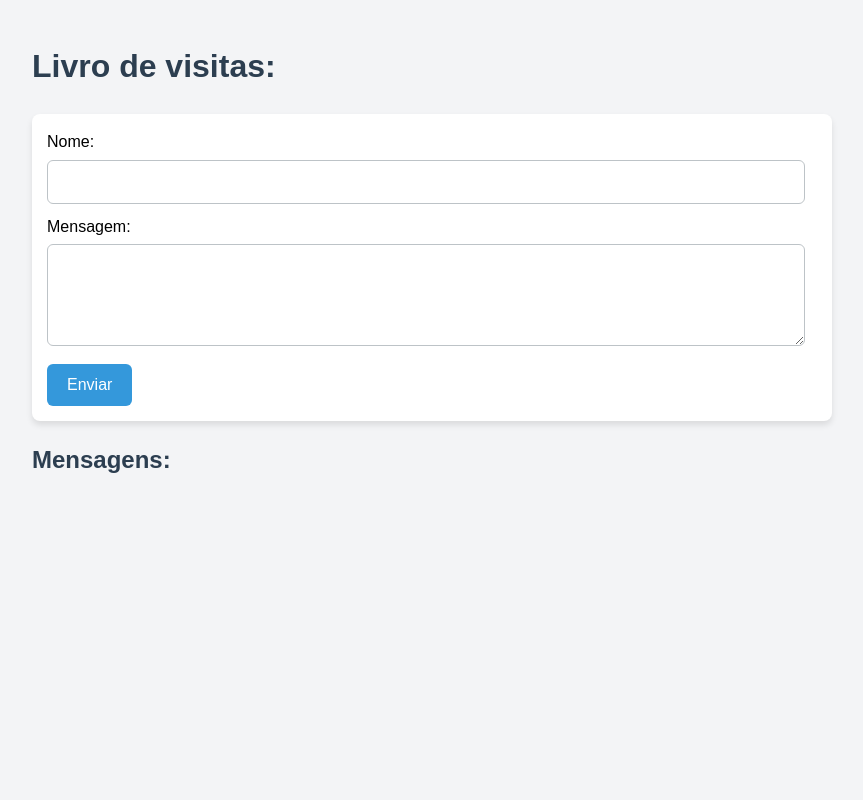
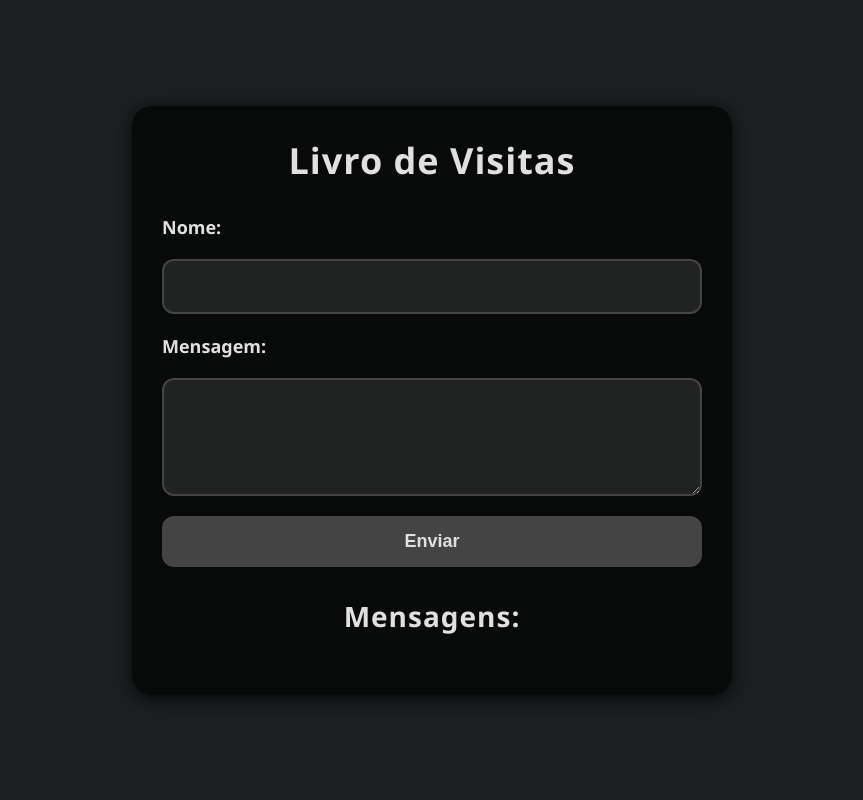
Before and after one commit to mista-bit/livro-de-visitas, a Python web app: template visitas/templates/index.html in a window 1280 px wide. Shown: the whole page, without its empty margins (208-1071 px from the left). Run offline with Jinja, Linux system fonts and the light colour scheme; the template is opened without the code that fills it, so the values that code supplies are empty.

Commit message:
melhoria no html e css

```diff
--- a/visitas/static/style.css
+++ b/visitas/static/style.css
@@ -1,70 +1,149 @@
+* {
+    margin: 0;
+    padding: 0;
+    box-sizing: border-box;
+}
+
 body {
-    font-family: Arial, sans-serif;
-    background-color: #f3f4f6;
-    padding: 20px;
-    max-width: 800px;
-    margin: auto;
-    line-height: 1.6;
+    font-family: 'Segoe UI', Tahoma, Geneva, Verdana, sans-serif;
+    background: #1d1f21;
+    color: #e0e0e0;
+    height: 100vh;
+    display: flex;
+    justify-content: center;
+    align-items: center;
+    overflow: hidden;
+}
+
+.container {
+    background: rgba(0, 0, 0, 0.7);
+    border-radius: 20px;
+    padding: 30px;
+    width: 100%;
+    max-width: 600px;
+    box-shadow: 0 4px 20px rgba(0, 0, 0, 0.8);
+    backdrop-filter: blur(15px);
 }
 
 h1, h2 {
-    color: #2c3e50;
+    text-align: center;
+    font-size: 36px;
+    letter-spacing: 1px;
+    color: #e0e0e0;
+    margin-bottom: 30px;
+    font-weight: bold;
 }
 
 form {
-    margin-bottom: 20px;
-    background-color: #ffffff;
-    padding: 15px;
-    border-radius: 8px;
-    box-shadow: 0 4px 6px rgba(0, 0, 0, 0.1);
+    display: flex;
+    flex-direction: column;
+    gap: 20px;
+}
+
+label {
+    font-size: 18px;
+    color: #e0e0e0;
+    font-weight: bold;
 }
 
 input, textarea {
-    width: 95%;
-    padding: 12px;
-    margin-top: 5px;
-    margin-bottom: 10px;
-    border: 1px solid #bdc3c7;
-    border-radius: 6px;
-    font-size: 16px;
+    padding: 15px;
+    font-size: 18px;
+    border: 2px solid #444;
+    border-radius: 12px;
+    background-color: rgba(255, 255, 255, 0.1);
+    color: #e0e0e0;
+    transition: border 0.3s ease-in-out, background-color 0.3s ease-in-out;
+}
+
+input:focus, textarea:focus {
+    outline: none;
+    border-color: #888;
+    background-color: rgba(136, 136, 136, 0.2);
 }
 
 button {
-    padding: 12px 20px;
-    background-color: #3498db;
+    padding: 15px;
+    background-color: #444;
     border: none;
-    color: white;
+    color: #e0e0e0;
+    font-size: 18px;
+    font-weight: bold;
     cursor: pointer;
-    border-radius: 6px;
-    font-size: 16px;
-    transition: background-color 0.3s ease;
+    border-radius: 12px;
+    transition: background-color 0.3s ease, transform 0.3s ease;
 }
 
 button:hover {
-    background-color: #2980b9;
+    background-color: #555;
+    transform: scale(1.05);
+}
+
+button:active {
+    background-color: #666;
+}
+
+h2 {
+    color: #e0e0e0;
+    font-size: 28px;
+    margin-top: 30px;
 }
 
 .mensagem {
-    background-color: #ffffff;
-    padding: 15px;
-    margin-bottom: 15px;
-    border-radius: 8px;
-    border-left: 5px solid #3498db;
-    box-shadow: 0 4px 6px rgba(0, 0, 0, 0.1);
+    background: rgba(0, 0, 0, 0.7);
+    backdrop-filter: blur(10px);
+    padding: 20px;
+    border-radius: 12px;
+    margin-bottom: 20px;
+    border-left: 5px solid #444;
+    color: #e0e0e0;
+    transition: all 0.3s ease-in-out;
 }
 
-strong {
-    color: #3498db;
+.mensagem:hover {
+    transform: translateY(-5px);
+    box-shadow: 0 5px 15px rgba(0, 0, 0, 0.3);
 }
 
-/* Responsividade */
+.mensagem strong {
+    color: #888;
+    font-weight: bold;
+}
+
 @media (max-width: 768px) {
+    .container {
+        padding: 20px;
+    }
+
+    h1 {
+        font-size: 30px;
+    }
+
+    h2 {
+        font-size: 24px;
+    }
+
+    input, textarea {
+        font-size: 16px;
+    }
+
+    button {
+        font-size: 16px;
+        padding: 12px;
+    }
+}
+
+@media (max-width: 480px) {
     body {
         padding: 10px;
     }
 
-    form {
-        padding: 10px;
+    .container {
+        padding: 15px;
+    }
+
+    h1 {
+        font-size: 28px;
     }
 
     input, textarea {
@@ -73,24 +152,6 @@ strong {
 
     button {
         font-size: 14px;
-        padding: 10px 15px;
-    }
-
-    .mensagem {
-        padding: 10px;
+        padding: 12px;
     }
 }
-
-@media (max-width: 480px) {
-    body {
-        font-size: 14px;
-    }
-
-    h1, h2 {
-        font-size: 18px;
-    }
-
-    button {
-        width: 100%;
-    }
-}
--- a/visitas/templates/index.html
+++ b/visitas/templates/index.html
@@ -6,18 +6,16 @@
     <link rel="stylesheet" href="../static/style.css">
 </head>
 <body>
-    <h1>Livro de visitas:</h1>
-    <form method="POST" action="/">
-        <label>Nome:</label>
-        <input type="text" name="nome" required>
-        <label>Mensagem:</label>
-        <textarea name="mensagem" rows="4" required></textarea>
-        <button type="submit">Enviar</button>
-    </form>
-
-    <!-- MENSAGEM_SUCESSO -->
-
-    <h2>Mensagens:</h2>
-    <!-- MENSAGENS_LISTA -->
+    <div class="container">
+        <h1>Livro de Visitas</h1>
+        <form method="POST" action="/">
+            <label for="nome">Nome:</label>
+            <input type="text" id="nome" name="nome" required>
+            <label for="mensagem">Mensagem:</label>
+            <textarea id="mensagem" name="mensagem" rows="4" required></textarea>
+            <button type="submit">Enviar</button>
+        </form>
+        <h2>Mensagens:</h2>
+    </div>
 </body>
 </html>
```
